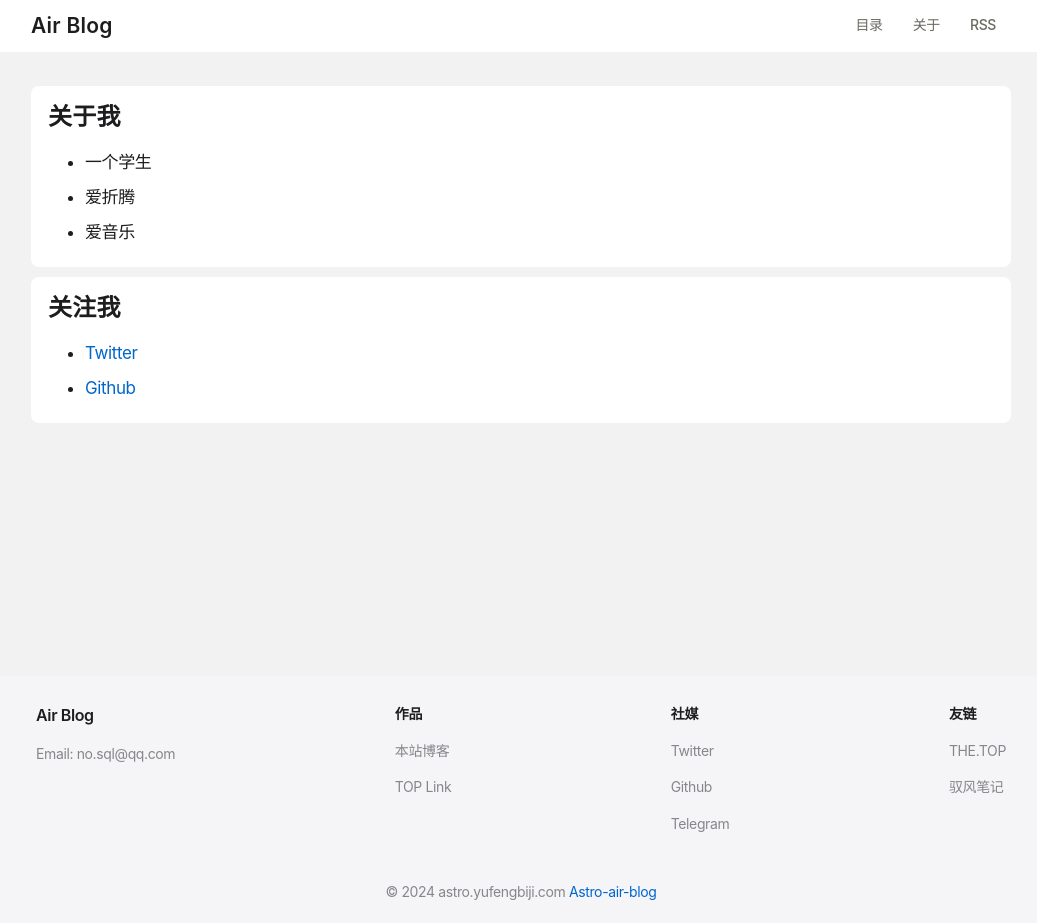
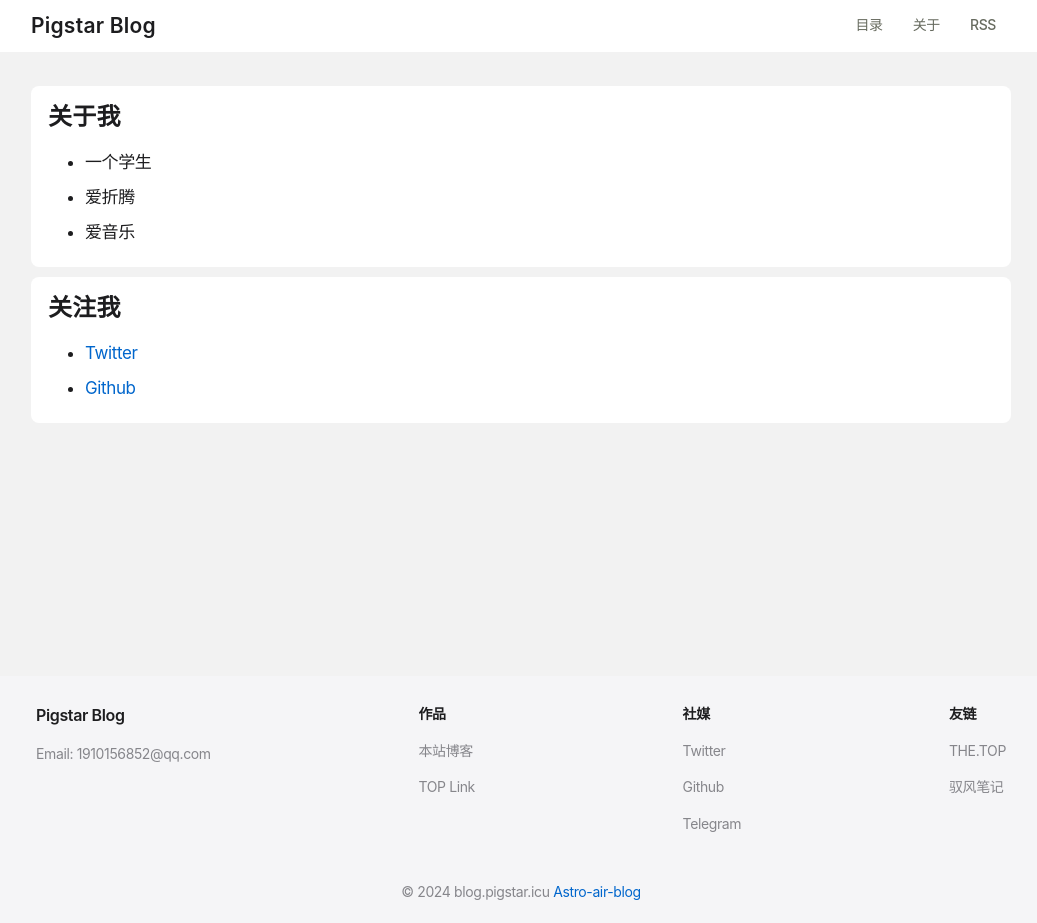
Before and after one commit to pigstar02/blog, an Astro site: page /about in a window 1280 px wide. Shown: the whole page, without its empty margins (119-1156 px from the left). Built offline with nearby package versions, Linux system fonts and the light colour scheme; Astro itself is replaced by a stand-in of ours.

Commit message:
基础信息修改

```diff
--- a/src/consts.js
+++ b/src/consts.js
@@ -1,11 +1,11 @@
-export const SITE_TITLE = `Air Blog`;
+export const SITE_TITLE = `Pigstar Blog`;
 export const SITE_DESCRIPTION = 'Site Description';
-export const SITE_EMAIL = 'no.sql@qq.com'
-export const SITE_NAME = 'astro.yufengbiji.com';
-export const SITE_URL = "https://astro.yufengbiji.com";
+export const SITE_EMAIL = '1910156852@qq.com'
+export const SITE_NAME = 'blog.pigstar.icu';
+export const SITE_URL = "https://blog.pigstar.icu";
 export const SITE_LANG = "zh-CN";
 
 // Author, used only when author is not specified on the page,
 // has lower priority than the author specified in the md file.
 // 作者信息，仅用在文章没有指定作者的时候，优先显示在 md 文件中指定的作者。
-export const SITE_AUTHOR = "Austin";
+export const SITE_AUTHOR = "Pigstar";
```
